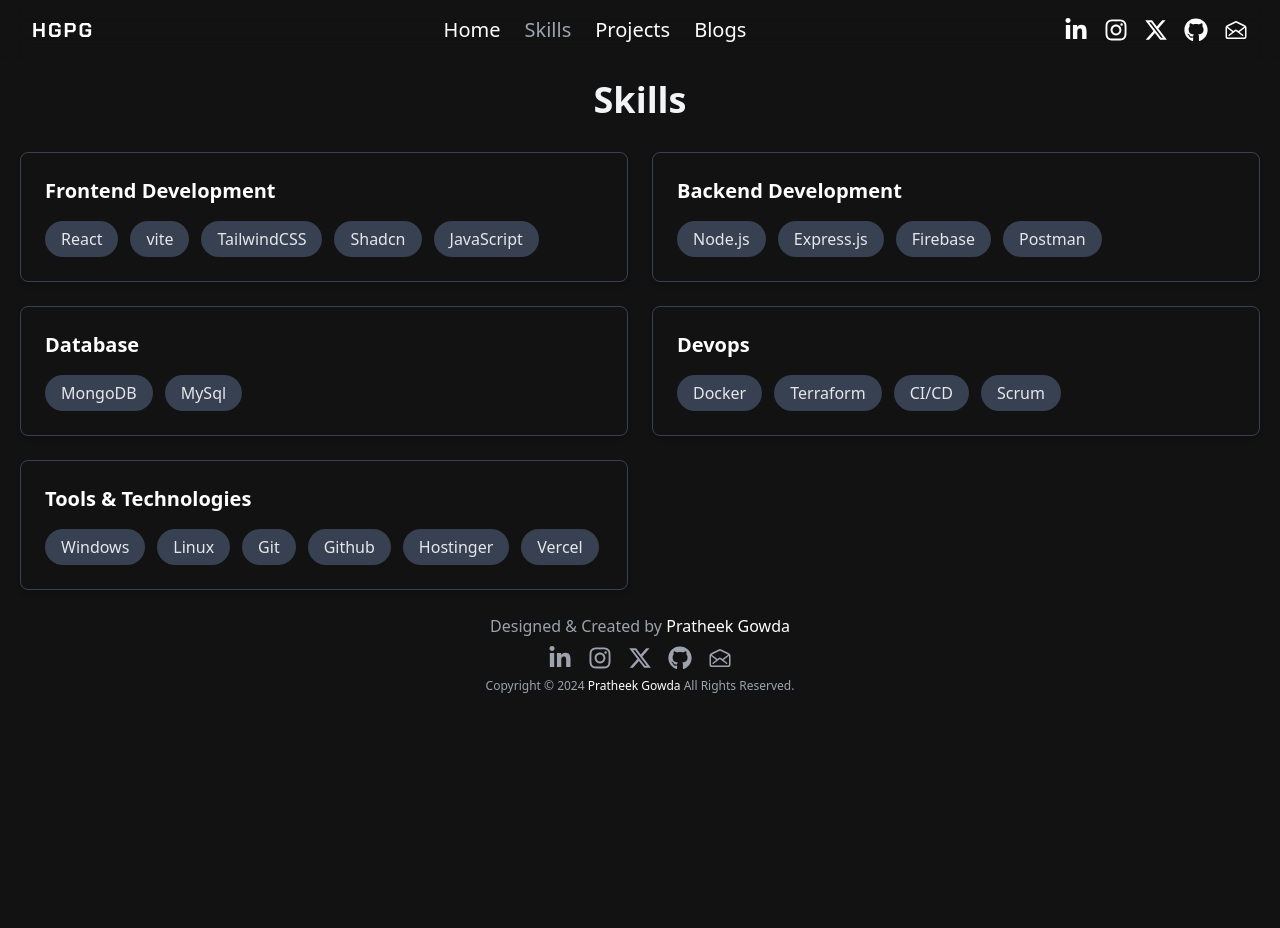
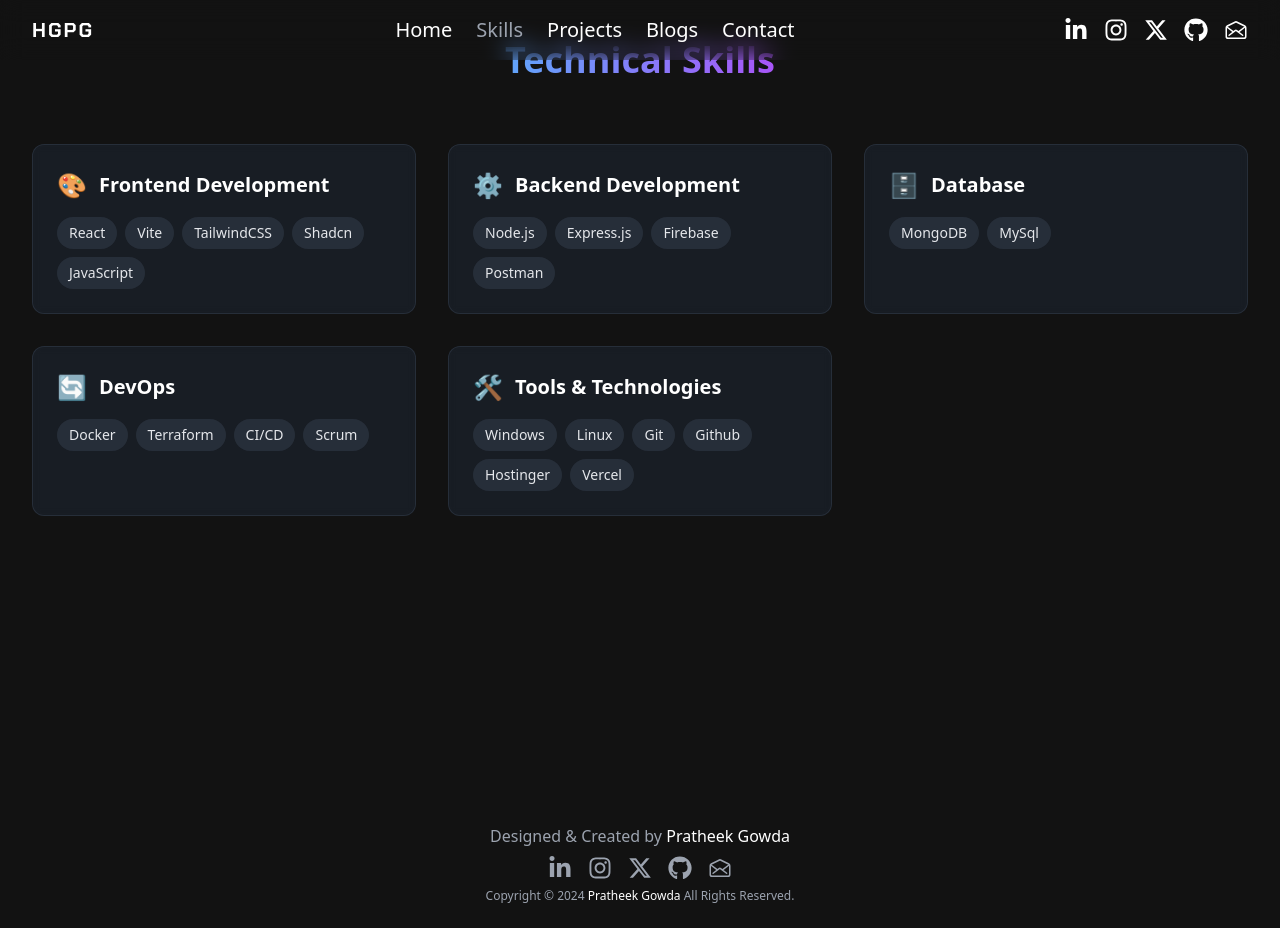
Before and after one commit to gowdapratheek/gowdapratheek, a React (Vite) app: page /skills in a window 1280 px wide. Before the commit the page ends 800 px from the top, so only its background shows below. Built offline with nearby package versions, Linux system fonts and the light colour scheme.

Commit message:
contact and some changes

```diff
--- a/package.json
+++ b/package.json
@@ -15,6 +15,7 @@
   "dependencies": {
     "axios": "^1.7.9",
     "dotenv": "^16.4.7",
+    "framer-motion": "^11.15.0",
     "gh-pages": "^6.2.0",
     "lucide-react": "^0.453.0",
     "react": "^18.3.1",
--- a/src/Pages/Contact.jsx
+++ b/src/Pages/Contact.jsx
@@ -34,7 +34,11 @@
   return (
     <div className="pt-[10vh]">
       <div className="max-w-md mx-auto p-6 rounded-lg shadow-lg">
-        <h2 className="text-2xl font-semibold text-center mb-6">Contact</h2>
+        <h2 className="text-4xl font-semibold text-center mb-6">
+          <span className="bg-gradient-to-r from-blue-400 to-purple-500 text-transparent bg-clip-text">
+            Contact
+          </span>
+        </h2>
         <form onSubmit={handleSubmit} className="space-y-4">
           <div>
             <input
--- a/src/Pages/Err.jsx
+++ b/src/Pages/Err.jsx
@@ -2,18 +2,76 @@
 
 const Err = () => {
   return (
-    <div className="flex items-center justify-center min-h-screen  text-gray-100">
-      <div className="text-center p-6 max-w-lg">
-        <h1 className="text-6xl font-bold ">404</h1>
-        <p className="text-xl mt-4">
-          Oops! The page you are looking for is under development.
-        </p>
-        <Link
-          to="/"
-          className="inline-block mt-6 px-6 py-3 text-lg font-semibold text-gray-500  rounded-md transition-colors"
-        >
-          Return to Home
-        </Link>
+    <div className="flex items-center justify-center min-h-screen bg-black px-4 sm:px-6">
+      <div className="relative text-center w-full max-w-3xl mx-auto">
+        {/* Decorative grid background */}
+        <div className="absolute inset-0 grid grid-cols-2 sm:grid-cols-3 md:grid-cols-4 gap-3 sm:gap-4 opacity-10">
+          {[...Array(16)].map((_, i) => (
+            <div
+              key={i}
+              className="h-16 sm:h-20 border border-gray-700 rounded-lg"
+            ></div>
+          ))}
+        </div>
+
+        {/* Main content */}
+        <div className="relative z-10 space-y-6 sm:space-y-8 md:space-y-10 py-8 sm:py-12">
+          <div className="space-y-4 sm:space-y-6">
+            {/* 404 Text */}
+            <h1 className="text-[100px] sm:text-[140px] md:text-[180px] font-black text-white leading-none tracking-tighter">
+              404
+            </h1>
+
+            {/* Error Message */}
+            <div className="space-y-3 sm:space-y-4">
+              <h2 className="text-xl sm:text-2xl md:text-3xl font-bold text-white">
+                Page Not Found
+              </h2>
+              <p className="text-base sm:text-lg text-gray-400 max-w-md mx-auto px-4">
+                The page you&apos;re looking for doesn&apos;t exist or has been
+                moved.
+              </p>
+            </div>
+          </div>
+
+          {/* Buttons */}
+          <div className="flex flex-col sm:flex-row items-center justify-center gap-3 sm:gap-4 px-4 sm:px-0">
+            <Link
+              to="/"
+              className="group flex items-center justify-center gap-2 px-5 sm:px-6 py-2.5 sm:py-3 w-full sm:w-auto
+                border-2 border-white text-white font-semibold rounded-lg text-sm sm:text-base
+                hover:bg-white hover:text-black transition-all duration-300"
+            >
+              <svg
+                className="w-4 h-4 sm:w-5 sm:h-5 transition-transform duration-300 transform group-hover:-translate-x-1"
+                fill="none"
+                stroke="currentColor"
+                viewBox="0 0 24 24"
+              >
+                <path
+                  strokeLinecap="round"
+                  strokeLinejoin="round"
+                  strokeWidth={2}
+                  d="M10 19l-7-7m0 0l7-7m-7 7h18"
+                />
+              </svg>
+              Back to Home
+            </Link>
+
+            <button
+              onClick={() => window.history.back()}
+              className="px-5 sm:px-6 py-2.5 sm:py-3 w-full sm:w-auto rounded-lg text-sm sm:text-base
+                border-2 border-gray-800 text-gray-400 font-semibold
+                hover:border-gray-600 hover:text-white transition-all duration-300"
+            >
+              Previous Page
+            </button>
+          </div>
+        </div>
+
+        {/* Decorative corner elements */}
+        <div className="absolute top-0 left-0 w-16 sm:w-20 h-16 sm:h-20 border-l-2 border-t-2 border-white opacity-20"></div>
+        <div className="absolute bottom-0 right-0 w-16 sm:w-20 h-16 sm:h-20 border-r-2 border-b-2 border-white opacity-20"></div>
       </div>
     </div>
   );
--- a/src/Pages/Skills.jsx
+++ b/src/Pages/Skills.jsx
@@ -1,54 +1,100 @@
+import { motion } from "framer-motion";
+
 function Skills() {
   const skillCategories = [
     {
       title: "Frontend Development",
-      skills: ["React", "vite", "TailwindCSS", "Shadcn", "JavaScript"],
+      icon: "🎨",
+      skills: ["React", "Vite", "TailwindCSS", "Shadcn", "JavaScript"],
     },
     {
       title: "Backend Development",
+      icon: "⚙️",
       skills: ["Node.js", "Express.js", "Firebase", "Postman"],
     },
     {
       title: "Database",
+      icon: "🗄️",
       skills: ["MongoDB", "MySql"],
     },
     {
-      title: "Devops",
+      title: "DevOps",
+      icon: "🔄",
       skills: ["Docker", "Terraform", "CI/CD", "Scrum"],
     },
     {
       title: "Tools & Technologies",
+      icon: "🛠️",
       skills: ["Windows", "Linux", "Git", "Github", "Hostinger", "Vercel"],
     },
   ];
 
+  const containerVariants = {
+    hidden: { opacity: 0 },
+    visible: {
+      opacity: 1,
+      transition: {
+        staggerChildren: 0.2,
+      },
+    },
+  };
+
+  const itemVariants = {
+    hidden: { y: 20, opacity: 0 },
+    visible: {
+      y: 0,
+      opacity: 1,
+    },
+  };
+
   return (
-    <div className="pt-[10vh] px-5 text-gray-100 ">
-      <h2 className="text-2xl md:text-3xl lg:text-4xl font-bold text-center mb-8">
-        Skills
+    <div className="min-h-screen  py-10 px-4 sm:px-6 lg:px-8">
+      <div className="max-w-7xl mx-auto">
+        <motion.div
+          initial={{ opacity: 0, y: -20 }}
+          animate={{ opacity: 1, y: 0 }}
+          transition={{ duration: 0.5 }}
+          className="text-center mb-16"
+        >
+          <h2 className="text-4xl md:text-4xl font-bold text-white mb-4">
+            <span className="bg-gradient-to-r from-blue-400 to-purple-500 text-transparent bg-clip-text">
+              Technical Skills
+            </span>
           </h2>
+        </motion.div>
 
-      <div className="grid grid-cols-1 sm:grid-cols-2 lg:grid-cols-2 gap-6">
+        <motion.div
+          variants={containerVariants}
+          initial="hidden"
+          animate="visible"
+          className="grid grid-cols-1 md:grid-cols-2 lg:grid-cols-3 gap-8"
+        >
           {skillCategories.map((category, index) => (
-          <div
+            <motion.div
               key={index}
-            className=" rounded-lg border border-gray-700 shadow-md p-6 space-y-4 hover:shadow-lg hover:scale-105 transition-transform duration-300"
+              variants={itemVariants}
+              className="bg-gray-800/50 backdrop-blur-sm rounded-xl border border-gray-700/50 p-6 hover:border-gray-500 transition-all duration-300"
             >
+              <div className="flex items-center gap-3 mb-4">
+                <span className="text-2xl">{category.icon}</span>
                 <h3 className="text-xl font-semibold text-white">
                   {category.title}
                 </h3>
-            <div className="flex flex-wrap gap-3">
+              </div>
+              <div className="flex flex-wrap gap-2">
                 {category.skills.map((skill, idx) => (
-                <div
+                  <motion.span
                     key={idx}
-                  className="inline-flex items-center rounded-full px-4 py-1.5 bg-gray-700 hover:bg-gray-600 text-sm md:text-base text-gray-200 font-medium transition-colors"
+                    whileHover={{ scale: 1.05 }}
+                    className="px-3 py-1.5 bg-gray-700/50 text-gray-200 rounded-full text-sm font-medium hover:bg-gray-600/50 transition-colors cursor-default"
                   >
                     {skill}
-                </div>
+                  </motion.span>
                 ))}
               </div>
-          </div>
+            </motion.div>
           ))}
+        </motion.div>
       </div>
     </div>
   );
--- a/src/components/Header.jsx
+++ b/src/components/Header.jsx
@@ -1,7 +1,6 @@
 import Icons from "./Icons";
 import { useState } from "react";
 import { NavLink } from "react-router-dom";
-
 
 const Header = () => {
   const [navOpen, setNavOpen] = useState(false);
@@ -14,16 +13,17 @@
     <>
       <header className="bg-white/0 text-white py-4 backdrop-blur-md fixed w-full z-50">
         <div className="container mx-auto flex justify-between items-center px-8">
-          {!navOpen && (
+          {/* Always display HGPG */}
           <span className="font-bold text-xl">
             <NavLink
               to="/"
-                className="hover:text-gray-400 chakra  tracking-widest"
+              className="hover:text-gray-400 chakra tracking-widest"
             >
               HGPG
             </NavLink>
           </span>
-          )}
+
+          {/* Hamburger Menu for Mobile */}
           <div
             className={`flex lg:hidden items-center ${
               navOpen ? "h-screen" : ""
@@ -44,6 +44,8 @@
               />
             </svg>
           </div>
+
+          {/* Navigation Links */}
           <div
             className={`lg:flex flex-col lg:flex-row items-center lg:space-x-8 ${
               navOpen ? "flex" : "hidden"
@@ -78,7 +80,7 @@
                 Home
               </NavLink>
               <NavLink
-                to="skills"
+                to="/skills"
                 className={({ isActive }) =>
                   `${
                     isActive ? "text-gray-400" : ""
@@ -89,7 +91,7 @@
                 Skills
               </NavLink>
               <NavLink
-                to="projects"
+                to="/projects"
                 className={({ isActive }) =>
                   `${
                     isActive ? "text-gray-400" : ""
@@ -100,7 +102,7 @@
                 Projects
               </NavLink>
               <NavLink
-                to="blogs"
+                to="/blogs"
                 className={({ isActive }) =>
                   `${
                     isActive ? "text-gray-400" : ""
@@ -110,15 +112,28 @@
               >
                 Blogs
               </NavLink>
+              <NavLink
+                to="/contact"
+                className={({ isActive }) =>
+                  `${
+                    isActive ? "text-gray-400" : ""
+                  } hover:text-gray-400 text-center`
+                }
+                onClick={toggleNav}
+              >
+                Contact
+              </NavLink>
 
               <div
-                className="flex lg:hidden items-center justify-center w-full space-x-6  mb-4 "
+                className="flex lg:hidden items-center justify-center w-full space-x-6 mb-4"
                 onClick={toggleNav}
               >
                 <Icons />
               </div>
             </nav>
           </div>
+
+          {/* Social Icons for Larger Screens */}
           <div className="hidden lg:flex lg:flex-row space-x-6 items-center justify-center">
             <Icons />
           </div>
```
Also changed, not shown: src/Pages/Projects.jsx (+32 -26 lines), 1 other file (tests, documents, lock files or other folders). Lines whose indentation alone changed are shown as unchanged.
